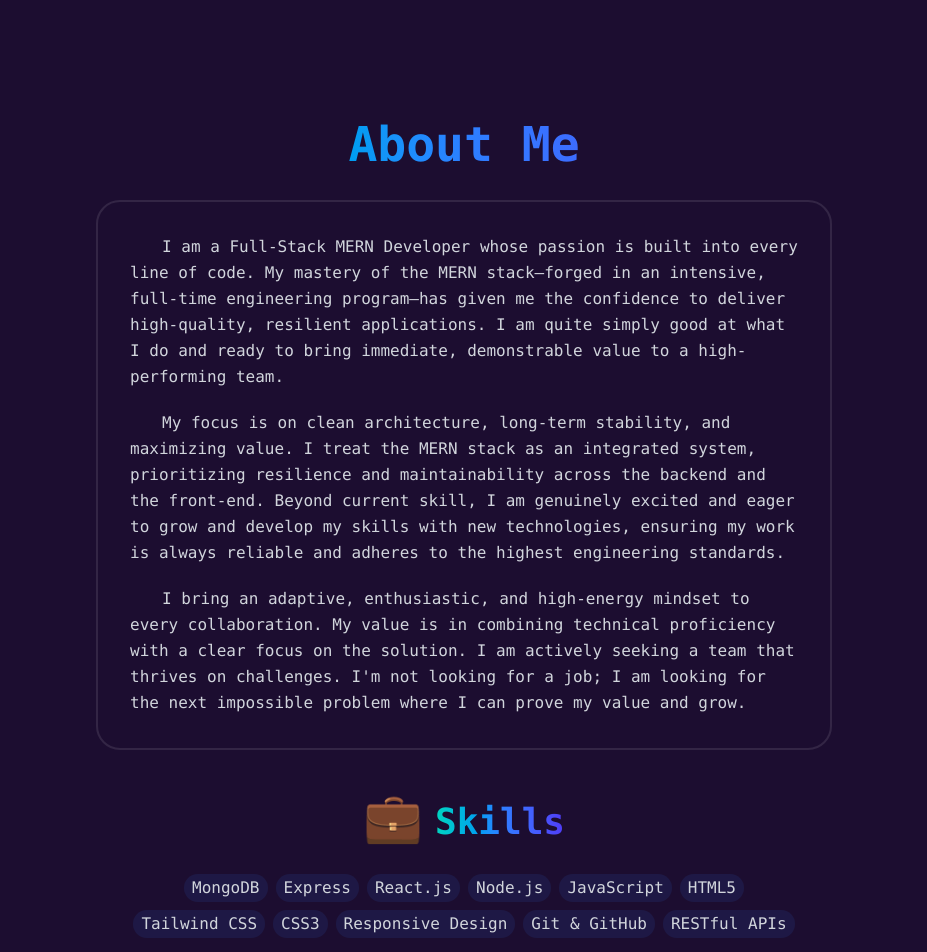
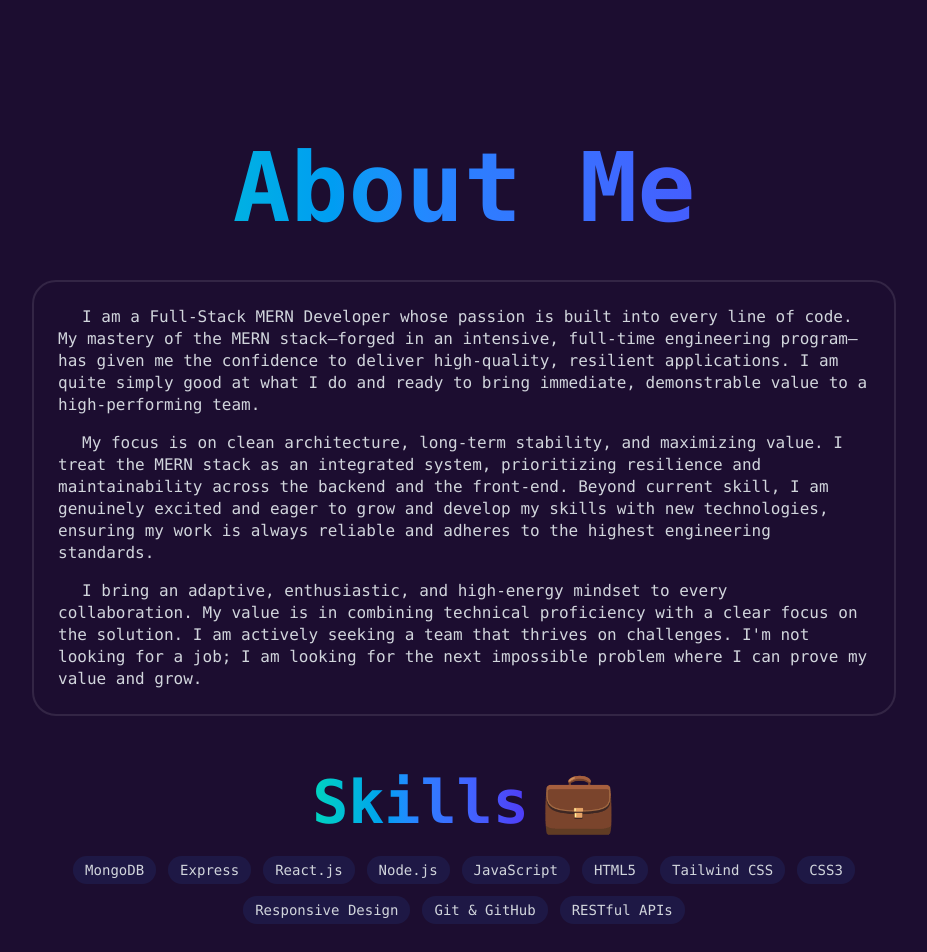
Before and after one commit to Evan-Boodoosingh/portfolio, a React (Vite) app: page / in a window 1280 px wide. Shown: the part 800-1752 px from the top of the page, without its empty margins (176-1103 px from the left). Built offline with nearby package versions, Linux system fonts and the light colour scheme.

Commit message:
style: update padding and typography for About, Contact, and Projects sections to enhance layout and readability

```diff
--- a/src/sections/About.jsx
+++ b/src/sections/About.jsx
@@ -17,15 +17,15 @@ function About() {
   return (
     <section
       id="about"
-      className="min-h-screen font-mono flex items-center justify-center pt-30 pb-25"
+      className="min-h-screen font-mono flex items-center justify-center py-10 pt-32"
     >
       <RevealOnScroll>
-        <div className="max-w-3xl mx-auto px-4">
-          <h2 className="max-w-3xl text-5xl font-semibold mb-8 bg-linear-to-r from-teal-400 via-blue-500 to-indigo-600 bg-clip-text text-transparent text-center">
+        <div className="max-w-4xl mx-auto px-4">
+          <h2 className="max-w-4xl text-5xl sm:text-6xl md:text-7xl lg:text-8xl font-semibold mb-8 bg-linear-to-r from-teal-400 via-blue-500 to-indigo-600 bg-clip-text text-transparent text-center leading-tight">
             About Me
           </h2>
-          <div className="mb-5 p-8 rounded-3xl border-white/10 border-2">
-            <p className="text-md leading-relaxed indent-8 text-gray-300 mb-5">
+          <div className="mb-8 p-6 rounded-3xl border-white/10 border-2">
+            <p className="text-sm sm:text-base leading-snug indent-6 text-gray-300 mb-4">
               I am a Full-Stack MERN Developer whose passion is built into every
               line of code. My mastery of the MERN stack—forged in an intensive,
               full-time engineering program—has given me the confidence to
@@ -33,7 +33,7 @@ function About() {
               good at what I do and ready to bring immediate, demonstrable value
               to a high-performing team.
             </p>
-            <p className="text-md leading-relaxed indent-8 text-gray-300 mb-5">
+            <p className="text-sm sm:text-base leading-snug indent-6 text-gray-300 mb-4">
               My focus is on clean architecture, long-term stability, and
               maximizing value. I treat the MERN stack as an integrated system,
               prioritizing resilience and maintainability across the backend and
@@ -42,7 +42,7 @@ function About() {
               ensuring my work is always reliable and adheres to the highest
               engineering standards.
             </p>
-            <p className="text-md leading-relaxed indent-8 text-gray-300">
+            <p className="text-sm sm:text-base leading-snug indent-6 text-gray-300">
               I bring an adaptive, enthusiastic, and high-energy mindset to
               every collaboration. My value is in combining technical
               proficiency with a clear focus on the solution. I am actively
@@ -53,16 +53,18 @@ function About() {
           </div>
           <div>
             <div className="rounded-xl p-6">
-              <h3 className="text-4xl text-center font-bold mb-8 flex items-baseline justify-center gap-3">
-                <span className="font-emoji text-5xl leading-none">💼</span>
-                <span className="mt-1 bg-linear-to-r from-teal-400 via-blue-500 to-indigo-600 bg-clip-text text-transparent leading-none">
+              <h3 className="text-3xl sm:text-4xl md:text-5xl lg:text-6xl text-center font-bold mb-6 flex flex-col sm:flex-row items-center justify-center gap-2 sm:gap-3 leading-tight">
+                <span className="bg-linear-to-r from-teal-400 via-blue-500 to-indigo-600 bg-clip-text text-transparent leading-none">
                   Skills
                 </span>
+                <span className="font-emoji text-4xl sm:text-5xl lg:text-6xl leading-none">
+                  💼
+                </span>
               </h3>
-              <div className="flex justify-center flex-wrap gap-2">
+              <div className="flex justify-center flex-wrap gap-3">
                 {skills.map((skill, index) => (
                   <span
-                    className="bg-blue-500/10 text-gray-300 py-0.5 px-2 rounded-full text-balance hover:bg-blue-500/20 hover:shadow-[9_2px_8px_rgba(59,130,246,0.2)]"
+                    className="bg-blue-500/10 text-gray-300 py-1 px-3 rounded-full text-sm hover:bg-blue-500/20 hover:shadow-[9_2px_8px_rgba(59,130,246,0.2)]"
                     key={index}
                   >
                     {skill}
--- a/src/sections/Contact.jsx
+++ b/src/sections/Contact.jsx
@@ -4,7 +4,7 @@ export const Contact = () => {
   return (
     <section
       id="contact"
-      className="min-h-screen font-mono flex items-center justify-center py-25"
+      className="min-h-screen font-mono flex items-center justify-center py-10 pt-32"
     >
       <RevealOnScroll>
         <div className="max-w-2xl mx-auto px-4 w-full">
@@ -26,9 +26,9 @@ export const Contact = () => {
                 type="text"
                 id="name"
                 name="name"
-                placeholder="Please enter your Name..."
+                placeholder="Please enter your Name"
                 required
-                className="w-full bg-white/5 backdrop-blur-lg border border-white/15 rounded-full px-6 py-4 text-white text-lg font-mono placeholder-gray-400 shadow-2xl transition-all duration-300 focus:outline-none focus:border-blue-500/30 focus:shadow-[0_0_8px_rgba(59,130,246,0.2)] h-16"
+                className="w-full bg-white/5 backdrop-blur-lg border border-white/15 rounded-full px-6 py-4 text-white text-lg font-mono placeholder-gray-400 shadow-2xl transition-all duration-300 focus:outline-none focus:border-blue-500/30 focus:shadow-[0_0_8px_rgba(59,130,246,0.2)] h-16 placeholder:text-center"
               />
             </div>
             <div className="relative">
@@ -36,9 +36,9 @@ export const Contact = () => {
                 type="email"
                 id="email"
                 name="email"
-                placeholder="Please enter your Email..."
+                placeholder="Please enter your Email"
                 required
-                className="w-full bg-white/5 backdrop-blur-lg border border-white/15 rounded-full px-6 py-4 text-white text-lg font-mono placeholder-gray-400 shadow-2xl transition-all duration-300 focus:outline-none focus:border-blue-500/30 focus:shadow-[0_0_8px_rgba(59,130,246,0.2)] h-16"
+                className="w-full bg-white/5 backdrop-blur-lg border border-white/15 rounded-full px-6 py-4 text-white text-lg font-mono placeholder-gray-400 shadow-2xl transition-all duration-300 focus:outline-none focus:border-blue-500/30 focus:shadow-[0_0_8px_rgba(59,130,246,0.2)] h-16 placeholder:text-center"
               />
             </div>
             <div className="relative">
@@ -46,9 +46,9 @@ export const Contact = () => {
                 id="message"
                 name="message"
                 rows={6}
-                placeholder="Please fill in your Message..."
+                placeholder="Please fill in your Message"
                 required
-                className="w-full bg-white/5 backdrop-blur-lg border border-white/15 rounded-4xl px-6 py-4 text-white text-lg font-mono placeholder-gray-400 shadow-2xl transition-all duration-300 focus:outline-none focus:border-blue-500/30 focus:shadow-[0_0_8px_rgba(59,130,246,0.2)] h-16 resize-y"
+                className="w-full bg-white/5 backdrop-blur-lg border border-white/15 rounded-4xl px-6 py-4 text-white text-lg font-mono placeholder-gray-400 shadow-2xl transition-all duration-300 focus:outline-none focus:border-blue-500/30 focus:shadow-[0_0_8px_rgba(59,130,246,0.2)] h-16 resize-y placeholder:text-center"
               />
             </div>
             <div>
--- a/src/sections/Projects.jsx
+++ b/src/sections/Projects.jsx
@@ -35,11 +35,11 @@ function Projects() {
   return (
     <section
       id="projects"
-      className="min-h-screen flex items-center font-mono justify-center py-25"
+      className="min-h-screen flex items-center font-mono justify-center py-10 pt-32"
     >
       <RevealOnScroll>
         <div className="max-w-7xl mx-auto px-4">
-          <h2 className="w-full text-4xl md:text-5xl lg:text-5xl font-semibold mb-7 bg-linear-to-r from-teal-400 via-blue-500 to-indigo-600 bg-clip-text text-transparent text-center leading-relaxed py-2">
+          <h2 className="w-full text-5xl sm:text-6xl md:text-7xl lg:text-8xl font-semibold mb-7 bg-linear-to-r from-teal-400 via-blue-500 to-indigo-600 bg-clip-text text-transparent text-center leading-tight py-2">
             Featured Projects
           </h2>
 
```
